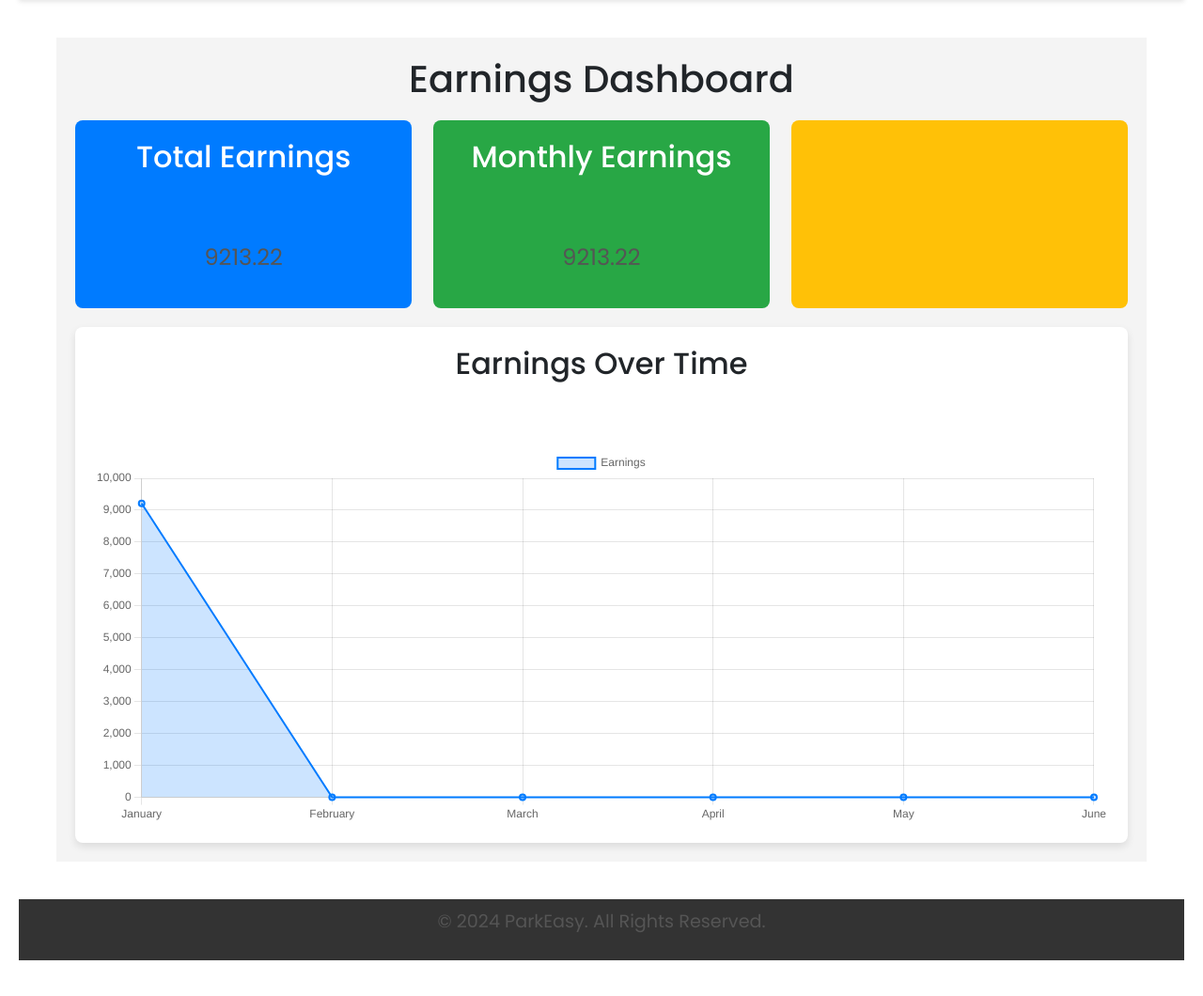
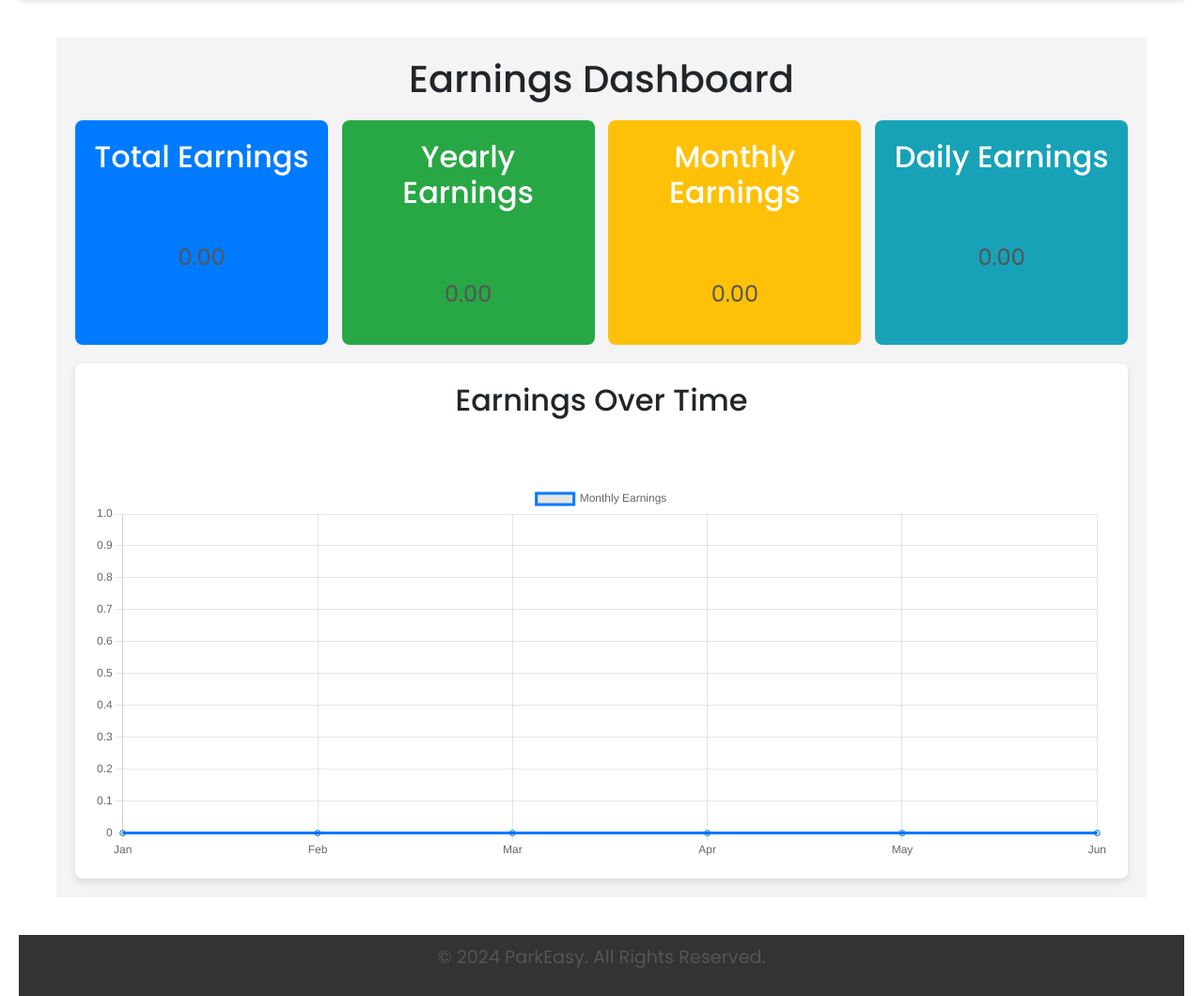
Before and after one commit to gouthm04/ParkEasy, a Django app: page /parkeasy/view_earnings/ in a window 1280 px wide. Shown: the part 144-1204 px from the top of the page at 94% size. Before the commit the page ends 1166 px from the top, so only its background shows below. Run offline with Django 5.2, Linux system fonts and the light colour scheme; a user stored in the database is signed in; data comes from the database, SQL or seed files in the repository; both versions use the stored data as it was after the commit.

Commit message:
small updates on earnings for  users

```diff
--- a/ParkEasyApp/__init__.py
+++ b/ParkEasyApp/__init__.py
@@ -0,0 +1 @@
+default_app_config = 'ParkEasyApp.apps.ParkEasyAppConfig'
--- a/ParkEasyApp/apps.py
+++ b/ParkEasyApp/apps.py
@@ -4,3 +4,6 @@ from django.apps import AppConfig
 class ParkeasyappConfig(AppConfig):
     default_auto_field = 'django.db.models.BigAutoField'
     name = 'ParkEasyApp'
+
+    def ready(self):
+        import ParkEasyApp.signals  # Register signals when the app is ready
--- a/ParkEasyApp/urls.py
+++ b/ParkEasyApp/urls.py
@@ -60,6 +60,7 @@ urlpatterns = [
     # Notifications Routes
     path('notifications/', views.notifications_view, name='notifications_page'),
     path('notifications/mark_as_read/<int:notification_id>/', views.mark_notification_as_read, name='mark_as_read'),
+    path('notifications/delete/<int:notification_id>/', views.delete_notification, name='delete_notification'),
 
 
 ]
--- a/ParkEasyApp/views.py
+++ b/ParkEasyApp/views.py
@@ -237,13 +237,46 @@ def edit_parking_space_view(request, space_id):
 
 
 # Delete Parking Space View
+from django.contrib.auth.decorators import login_required
+from django.shortcuts import get_object_or_404, redirect, render
+from django.contrib import messages
+from .models import ParkingSpace, Notification
+
 @login_required
 def delete_parking_space_view(request, space_id):
+    # Get the ParkEasyUser object for the current user
     parkeasy_user = request.user.parkeasyuser
+
+    # Fetch the parking space to delete
     parking_space = get_object_or_404(ParkingSpace, id=space_id, host=parkeasy_user)
+
     if request.method == 'POST':
+        # Store details for notification before deletion
+        parking_space_name = parking_space.name  # Assuming the ParkingSpace model has a 'name' field
+        host_username = request.user.username
+
+        # Delete the parking space
         parking_space.delete()
+
+        # Notify the user who deleted their parking space
+        Notification.objects.create(
+            user=request.user,
+            message=f"Your parking space '{parking_space_name}' has been successfully deleted.",
+            notification_type='PARKING_DELETED'
+        )
+
+        # Notify the admin about the deletion
+        admin_user = User.objects.get(is_superuser=True)  # Assuming the admin is a superuser
+        Notification.objects.create(
+            user=admin_user,
+            message=f"Parking space '{parking_space_name}' hosted by {host_username} has been deleted.",
+            notification_type='PARKING_DELETED'
+        )
+
+        # Display a success message to the user
+        messages.success(request, f"Parking space '{parking_space_name}' has been deleted successfully.")
         return redirect('my_listed_parking_spaces')
+
     return render(request, 'parking/delete_parking_space.html', {'parking_space': parking_space})
 
 
@@ -299,56 +332,46 @@ def terms_conditions(request):
 
 
 
+from django.shortcuts import render, redirect
+from .forms import BookingForm
+from .models import ParkingSpace, Booking, Payment, ParkEasyUser
 from django.urls import reverse
-from django.shortcuts import render, redirect
-from django.contrib import messages
-import logging
 
-logger = logging.getLogger(__name__)
-
-from django.shortcuts import render, redirect
-from django.contrib import messages
-from django.urls import reverse
-from django.utils.timezone import make_aware
-from datetime import datetime
-from decimal import Decimal
-from .forms import BookingForm
-from .models import ParkingSpace, Booking
-
-# Function to handle booking creation
-@login_required
 def create_booking_view(request, parking_space_id):
-    # Fetch parking space and user
     parking_space = ParkingSpace.objects.get(id=parking_space_id)
-
-    try:
-        parkeasy_user = ParkEasyUser.objects.get(user=request.user)
-    except ParkEasyUser.DoesNotExist:
-        messages.error(request, "User profile is incomplete. Please contact support.")
-        return redirect('profile')
-
-    form = BookingForm(request.POST or None, user=parkeasy_user, parking_space=parking_space)
+    user = ParkEasyUser.objects.get(user=request.user)  # The driver (user) making the booking
+    form = BookingForm(request.POST or None, user=user, parking_space=parking_space)
 
     if form.is_valid():
         cleaned_data = form.cleaned_data
-        price_paid = cleaned_data['price_paid']  # Get the calculated price
+        price_paid = cleaned_data['price_paid']
 
-        # Create the booking instance and save it
+        # Ensure host is correctly assigned (the parking space's owner)
+        host = parking_space.host  # Correct reference to 'host' field
+
         booking = form.save(commit=False)
         booking.parking_space = parking_space
-        booking.user = parkeasy_user
-        booking.price_paid = price_paid  # Store the calculated price
-        booking.status = "tentative"  # Example status for incomplete payment
+        booking.user = user  # The driver (booking user)
+        booking.host = host  # The parking space owner (host) will receive the earnings
+        booking.price_paid = price_paid
+        booking.status = "booked"
         booking.save()
 
-        # Redirect to payment form with booking ID and price_paid
-        payment_url = reverse('payment_form')  # Ensure reverse() works correctly
+        # Create payment instance, linked to the booking
+        payment = Payment.objects.create(
+            booking=booking,
+            amount=price_paid,
+            payment_status="pending"
+        )
+
+        payment_url = reverse('payment_form')
         return redirect(f"{payment_url}?booking_id={booking.id}&price_paid={price_paid}")
 
-    return render(request, 'booking/create_booking.html', {
-        'parking_space': parking_space,
-        'form': form
-    })
+    return render(request, 'booking/create_booking.html', {'parking_space': parking_space, 'form': form})
+
+
+
+
 
 
 
@@ -422,32 +445,72 @@ def my_bookings_view(request):
 
 
 
-# Earnings View
+from django.shortcuts import render
+from django.db.models import Sum
+from django.utils.timezone import now
+import json
+from django.contrib.auth import get_user_model
+from django.shortcuts import get_object_or_404
+from .models import ParkEasyUser, Booking, Payment
+
 def earnings_view(request):
-    total_earnings = Booking.objects.aggregate(total=Sum('price_paid'))['total']
+    user = request.user
+
+    # Fetch the corresponding ParkEasyUser instance for the logged-in user
+    parkeasy_user = get_object_or_404(ParkEasyUser, user=user)
+
+    # Ensure filtering only the bookings of the logged-in user (parkeasy_user) as a host
+    total_earnings = round(Booking.objects.filter(host=parkeasy_user).aggregate(total=Sum('price_paid'))['total'] or 0.0, 2)
+
+    # Admin earnings from payments (ensure correct payment object filtering)
+    admin_earnings = round(Payment.objects.aggregate(total=Sum('admin_commission'))['total'] or 0.0, 2)
+
+    # Current year and month for further calculations
     current_year = now().year
+    current_month = now().month
 
+    # Calculate yearly earnings for the current year for the host
+    yearly_earnings = round(Booking.objects.filter(
+        host=parkeasy_user,
+        booking_time__year=current_year
+    ).aggregate(total=Sum('price_paid'))['total'] or 0.0, 2)
+
+    # Calculate daily earnings (earnings for today)
+    daily_earnings = round(Booking.objects.filter(
+        host=parkeasy_user,
+        booking_time__date=now().date()
+    ).aggregate(total=Sum('price_paid'))['total'] or 0.0, 2)
+
+    # Calculate monthly earnings for the past 6 months for the host
     monthly_earnings = []
     for month_offset in range(6):
-        month = (now().month - 1 - month_offset) % 12 + 1
-        year = current_year if now().month - 1 - month_offset >= 0 else current_year - 1
+        month = (current_month - 1 - month_offset) % 12 + 1
+        year = current_year if current_month - 1 - month_offset >= 0 else current_year - 1
 
         earnings = Booking.objects.filter(
+            host=parkeasy_user,
             booking_time__year=year,
             booking_time__month=month
         ).aggregate(total=Sum('price_paid'))['total']
 
-        monthly_earnings.append(float(earnings) if earnings else 0.0)
+        monthly_earnings.append(round(float(earnings) if earnings else 0.0, 2))
 
     earnings_data = json.dumps(monthly_earnings)
 
+    # Add all calculated earnings to the context
     context = {
+        'total_earnings': total_earnings,
+        'admin_earnings': admin_earnings,
+        'yearly_earnings': yearly_earnings,
+        'daily_earnings': daily_earnings,
+        'monthly_earnings': sum(monthly_earnings),
         'earnings_data': earnings_data,
-        'total_earnings': float(total_earnings) if total_earnings else 0.0,
-        'monthly_earnings': sum(monthly_earnings) or 0.0,
     }
 
     return render(request, 'admin/view_earnings.html', context)
+
+
+
 
 
 
@@ -530,7 +593,7 @@ def delete_booking(request, booking_id):
     if request.method == 'POST':
         booking.delete()  # Delete the booking object
         return redirect('manage_bookings')  # Redirect to the bookings management page
-    return render(request, 'delete_booking_confirmation.html', {'booking': booking})  # Optional: Show confirmation page
+    return render(request, 'delete_booking_confirmation.html', {'booking': booking})
 
 
 
@@ -556,20 +619,42 @@ def edit_user(request, user_id):
     return render(request, 'admin/edit_user.html', {'form': form, 'user': user})
 
 
+from django.contrib.auth.models import User
+from django.contrib import messages
+from django.shortcuts import get_object_or_404, redirect
+from django.contrib.auth.decorators import user_passes_test
+from .models import Notification
 import logging
 
 logger = logging.getLogger(__name__)  # Set up logging
 
+# Modify the view to add notification creation
 @user_passes_test(is_superuser)
 def delete_user(request, user_id):
     user = get_object_or_404(User, id=user_id)
 
     if request.method == "POST":
+        # Delete the user
         user.delete()
+
+        # Create a notification for the admin about the deletion
+        notification_message = f"User '{user.username}' has been deleted by {request.user.username}."
+        admin_user = User.objects.get(is_superuser=True)  # Assuming the admin is a superuser
+        Notification.objects.create(
+            user=admin_user,
+            message=notification_message,
+            notification_type='USER_DELETION'  # New notification type for user deletion
+        )
+
+        # Log the deletion
+        logger.info(f"User '{user.username}' (ID: {user.id}) was deleted by admin {request.user.username}.")
+
+        # Success message and redirect
         messages.success(request, f"User '{user.username}' deleted successfully.")
-        logger.info(f"User '{user.username}' (ID: {user.id}) was deleted by admin {request.user.username}.")
         return redirect('manage_users')
+
     return render(request, 'admin/confirm_delete_user.html', {'user': user})
+
 
 
 from django.contrib.auth.decorators import login_required
@@ -774,3 +859,22 @@ def mark_notification_as_read(request, notification_id):
     notification.is_read = True
     notification.save()
     return redirect('notifications_page')
+
+
+from django.shortcuts import get_object_or_404, redirect
+from django.contrib import messages  # Import messages
+from .models import Notification
+
+@login_required
+def delete_notification(request, notification_id):
+    # Get the specific notification to delete
+    notification = get_object_or_404(Notification, id=notification_id, user=request.user)
+
+    # Delete the notification
+    notification.delete()
+
+    # Add success message for the delete action
+    messages.success(request, 'Notification deleted successfully.')
+
+    # Redirect to the notifications page
+    return redirect('notifications_page')
--- a/templates/admin/view_earnings.html
+++ b/templates/admin/view_earnings.html
@@ -7,21 +7,31 @@
         <h1 style="text-align: center; margin-bottom: 20px;">Earnings Dashboard</h1>
 
         <div style="display: flex; justify-content: space-between; margin-bottom: 20px;">
-            <div style="background-color: #007bff; color: white; padding: 20px; border-radius: 8px; width: 32%; text-align: center;">
+            <div
+                style="background-color: #007bff; color: white; padding: 20px; border-radius: 8px; width: 24%; text-align: center;">
                 <h2>Total Earnings</h2>
-                <p style="font-size: 24px;">{{ total_earnings }}</p>
+                <p style="font-size: 24px;">{{ total_earnings|floatformat:2 }}</p>
             </div>
-            <div style="background-color: #28a745; color: white; padding: 20px; border-radius: 8px; width: 32%; text-align: center;">
+            <div
+                style="background-color: #28a745; color: white; padding: 20px; border-radius: 8px; width: 24%; text-align: center;">
+                <h2>Yearly Earnings</h2>
+                <p style="font-size: 24px;">{{ yearly_earnings|floatformat:2 }}</p>
+            </div>
+            <div
+                style="background-color: #ffc107; color: white; padding: 20px; border-radius: 8px; width: 24%; text-align: center;">
                 <h2>Monthly Earnings</h2>
-                <p style="font-size: 24px;">{{ monthly_earnings }}</p>
+                <p style="font-size: 24px;">{{ monthly_earnings|floatformat:2 }}</p>
             </div>
-            <div style="background-color: #ffc107; color: white; padding: 20px; border-radius: 8px; width: 32%; text-align: center;">
-                <h2></h2>
-                <p style="font-size: 24px;"></p>
+            <div
+                style="background-color: #17a2b8; color: white; padding: 20px; border-radius: 8px; width: 24%; text-align: center;">
+                <h2>Daily Earnings</h2>
+                <p style="font-size: 24px;">{{ daily_earnings|floatformat:2 }}</p>
             </div>
         </div>
 
-        <div style="background-color: #fff; padding: 20px; border-radius: 8px; box-shadow: 0 4px 8px rgba(0, 0, 0, 0.1);">
+
+        <div
+            style="background-color: #fff; padding: 20px; border-radius: 8px; box-shadow: 0 4px 8px rgba(0, 0, 0, 0.1);">
             <h2 style="text-align: center; margin-bottom: 20px;">Earnings Over Time</h2>
             <canvas id="earningsChart" style="width: 100%; height: 400px;"></canvas>
         </div>
@@ -30,44 +40,33 @@
 
 <script src="https://cdn.jsdelivr.net/npm/chart.js"></script>
 
-<!-- Pass the earnings data as a JSON object -->
 <script id="earnings-data" type="application/json">
     {{ earnings_data|safe }}
 </script>
 
 <script>
-    document.addEventListener('DOMContentLoaded', () => {
-        // Fetch the earnings data from the script tag
-        const earningsData = JSON.parse(document.getElementById('earnings-data').textContent);
-        console.log("Earnings Data:", earningsData); // Debugging output
-
+    const earningsData = JSON.parse('{{ earnings_data|escapejs }}');
     const ctx = document.getElementById('earningsChart').getContext('2d');
-        const earningsChart = new Chart(ctx, {
+    new Chart(ctx, {
         type: 'line',
         data: {
-                labels: ['January', 'February', 'March', 'April', 'May', 'June'],
+            labels: ['Jan', 'Feb', 'Mar', 'Apr', 'May', 'Jun'], // Update dynamically if needed
             datasets: [{
-                    label: 'Earnings',
+                label: 'Monthly Earnings',
                 data: earningsData,
-                    backgroundColor: 'rgba(0, 123, 255, 0.2)',
-                    borderColor: 'rgba(0, 123, 255, 1)',
-                    borderWidth: 2,
-                    fill: true,
+                borderColor: '#007bff',
+                fill: false,
             }]
         },
         options: {
             responsive: true,
             scales: {
-                    x: {
-                        beginAtZero: true
-                    },
                 y: {
                     beginAtZero: true
                 }
             }
         }
     });
-    });
 </script>
 
 {% endblock %}
```
Also changed, not shown: ParkEasyApp/forms.py (+5 -7 lines), ParkEasyApp/models.py (+14 -3 lines), ParkEasyApp/signals.py (added, +9 -0 lines), static/css/notification.css (+14 -1 lines), templates/notifications/notifications_page.html (+9 -2 lines), ParkEasyApp/migrations/0015_alter_notification_notification_type.py (added), ParkEasyApp/migrations/0016_payment_admin_commission_and_more.py (added), ParkEasyApp/migrations/0017_booking_host.py (added), db.sqlite3. Lines whose indentation alone changed are shown as unchanged.
